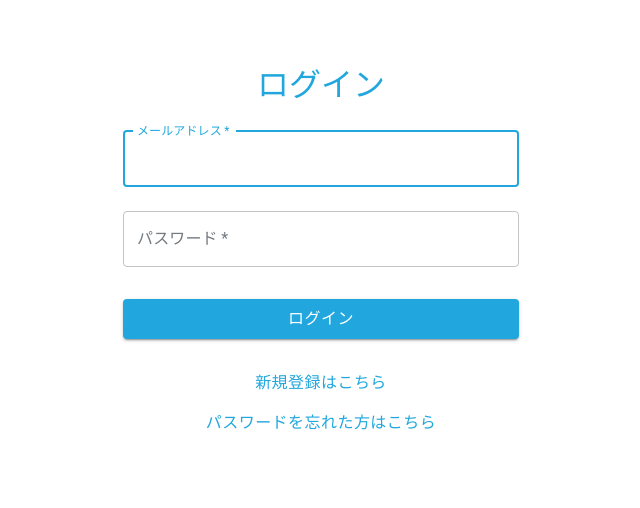
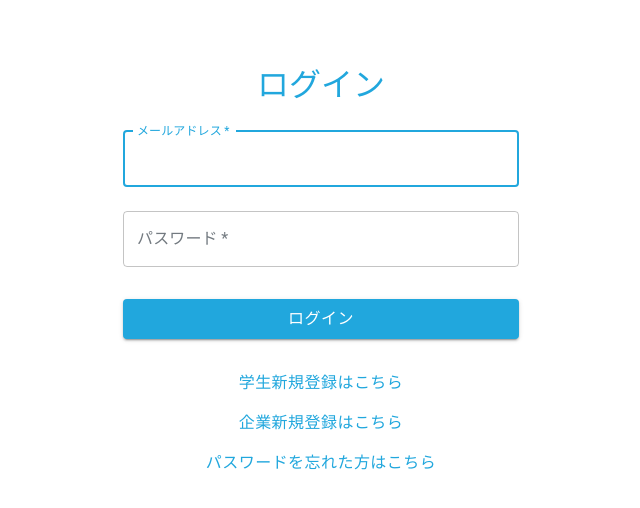
Before and after one commit to hayatosuzuki3228/CVAISotuken, a React (Vite) app: page /LoginPage in a window 1280 px wide. Shown: the top 508 px of the page, without its empty margins (319-959 px from the left). Built offline with nearby package versions, Linux system fonts and the light colour scheme.

Commit message:
ログイン画面から企業情報登録画面に遷移

```diff
--- a/src/Page/Login/Login.jsx
+++ b/src/Page/Login/Login.jsx
@@ -21,9 +21,14 @@ export function LoginPage() {
     navigate("/Addstudent");
   };
 
+  const company = () => {
+    navigate("/addcompany");
+  };
+
   const Lostpass = () => {
     navigate("/Lostpass");
   };
+
   const handleAddressChange = (event) => {
     setAddress(event.target.value);
   };
@@ -143,7 +148,14 @@ export function LoginPage() {
               sx={{ mt: 3, mb: 0, color: primarycolor }}
               onClick={signup}
             >
-              新規登録はこちら
+              学生新規登録はこちら
+            </Button>
+            <Button
+              fullWidth
+              sx={{ mt: 0, mb: 0, color: primarycolor }}
+              onClick={company}
+            >
+              企業新規登録はこちら
             </Button>
             <Button
               fullWidth
```
